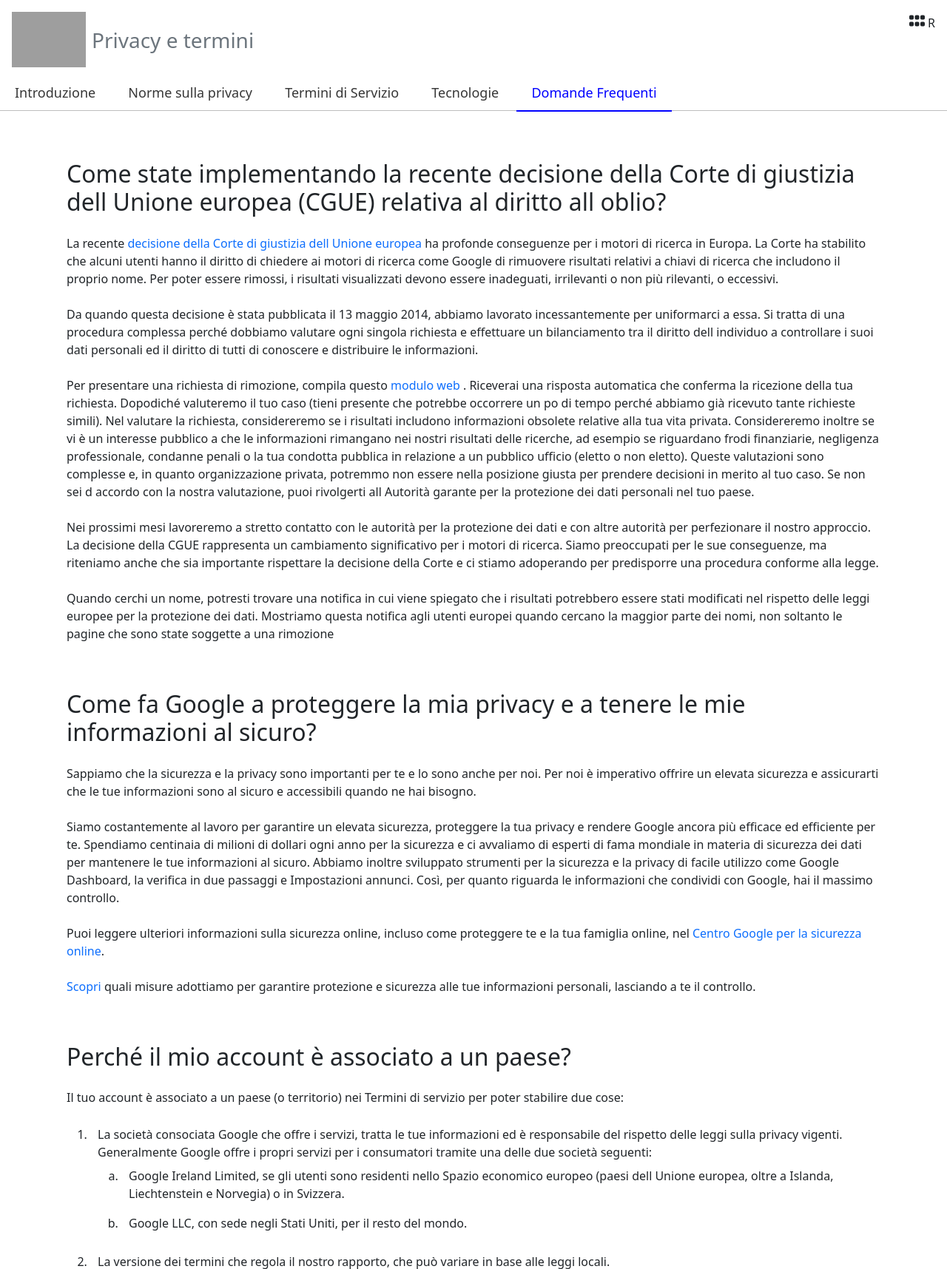
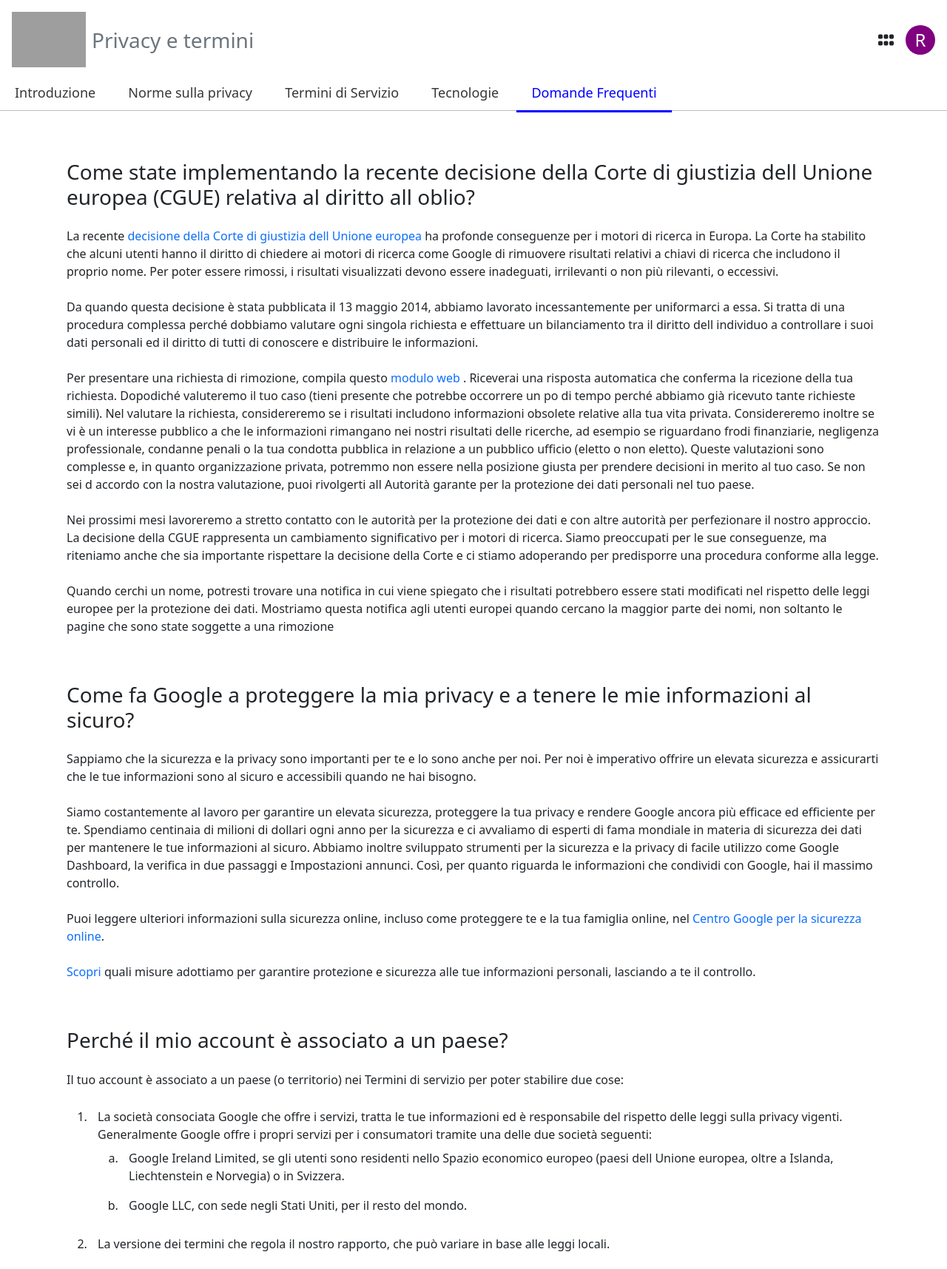
Before and after one commit to bittoMazza/php-google-faq, a PHP site: page / in a window 1280 px wide. Shown: the top 1716 px of the page at 74% size. Run offline with PHP 8.4, Linux system fonts and the light colour scheme; some libraries are stand-ins or nearby versions; grey boxes are pictures that could not be loaded.

Commit message:
completed header

```diff
--- a/index.php
+++ b/index.php
@@ -87,14 +87,14 @@
         ]
     ?>
     <header>
-        <div class="d-flex justify-content-between p-3">
+        <div class="d-flex justify-content-between p-3 aling-items-center">
             <div class="d-flex align-items-center">
                 <img class="ms_logo" src="https://upload.wikimedia.org/wikipedia/commons/2/2f/Google_2015_logo.svg" alt="">
                 <span class="ms-2 fs-3 text-muted">Privacy e termini</span>
             </div>
-            <div>
-            <i class="fs-4 fa-solid fa-grip"></i>
-            <span>R</span>
+            <div class="d-flex align-items-center">
+                <i class="fs-4 fa-solid fa-grip mx-3"></i>
+                <span class="user_icon">R</span>
             </div>
         </div>
         <div>
@@ -125,11 +125,11 @@
                 foreach($faqs as $faq){
             ?>
             <div class="my-5">
-                <h2 class="py-3">
+                <h3 class="py-3">
                     <?php
                         echo $faq['question'];
                     ?>
-                </h2>
+                </h3>
                 <p>
                     <?php
                         echo $faq['content'];
--- a/styles/style.css
+++ b/styles/style.css
@@ -32,9 +32,20 @@ ol li{
 
 .active{
     color:blue;
-    box-shadow: 0 2px 0 0px blue;
+    box-shadow: 0 3px 0 0px blue;
 }
-
+.user_icon{
+    display: flex;
+    align-items: center;
+    justify-content: center;
+    background-color: purple;
+    color: white;
+    font-size: 24px;
+    height: 40px;
+    width: 40px;
+    text-align: center;
+    border-radius: 50%;
+}
 .ms_logo{
     width: 100px;
 }
```
